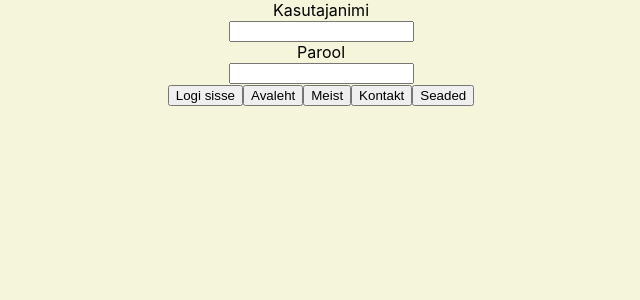
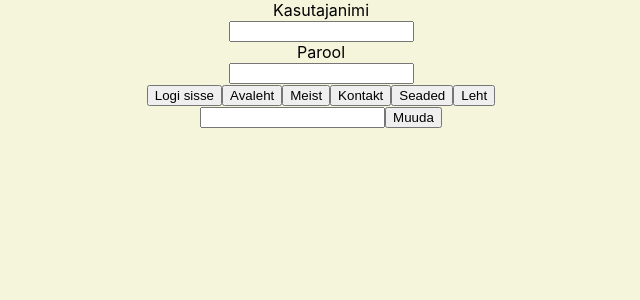
Before and after one commit to TruX87/Tarjet-Front-end-03.24, a React (Create React App) app in the folder kodutoo1/: page /leht in a window 1280 px wide. Shown: the top 300 px of the page, without its empty margins (319-959 px from the left). Built offline with nearby package versions, Linux system fonts and the light colour scheme.

Commit message:
kodutoo1-Leht

```diff
--- a/kodutoo1/src/App.js
+++ b/kodutoo1/src/App.js
@@ -5,6 +5,7 @@ import Kontakt from './pages/Kontakt';
 import Meist from './pages/Meist';
 import Seaded from './pages/Seaded';
 import { useRef, useState } from 'react';
+import Leht from './pages/Leht';
 
 function App() {
   const [sisselogitud, muudaSisselogitud] = useState("ei");
@@ -54,11 +55,15 @@ function App() {
       <Link to="seaded">
         <button>Seaded</button>
       </Link>
+      <Link to="leht">
+        <button>Leht</button>
+      </Link>
       <Routes>
         <Route path="avaleht" element={ <Avaleht /> }></Route>
         <Route path="kontakt" element={ <Kontakt /> }></Route>
         <Route path="meist" element={ <Meist /> }></Route>
         <Route path="seaded" element={ <Seaded /> }></Route>
+        <Route path="leht" element={ <Leht /> }></Route>
       </Routes>
 <br /><br /><br /><br />
       {/* <button className="nupp">Roheline nupp</button>
--- /dev/null
+++ b/kodutoo1/src/pages/Leht.js
@@ -0,0 +1,21 @@
+import React, { useRef, useState } from 'react'
+
+function Leht() {
+    const inputistLugeja = useRef();
+    const [muutuvHTMLs, funktsioonMuutujaMuutmiseks] = useState("");
+
+    const onClickFunktsioon = () => {
+        funktsioonMuutujaMuutmiseks(inputistLugeja.current.value);
+    }
+
+
+  return (
+    <div className="center">
+        <input ref={inputistLugeja} type='text' />
+        <button onClick={onClickFunktsioon}>Muuda</button>
+        <div>{muutuvHTMLs}</div>
+    </div>
+  )
+}
+
+export default Leht
```
